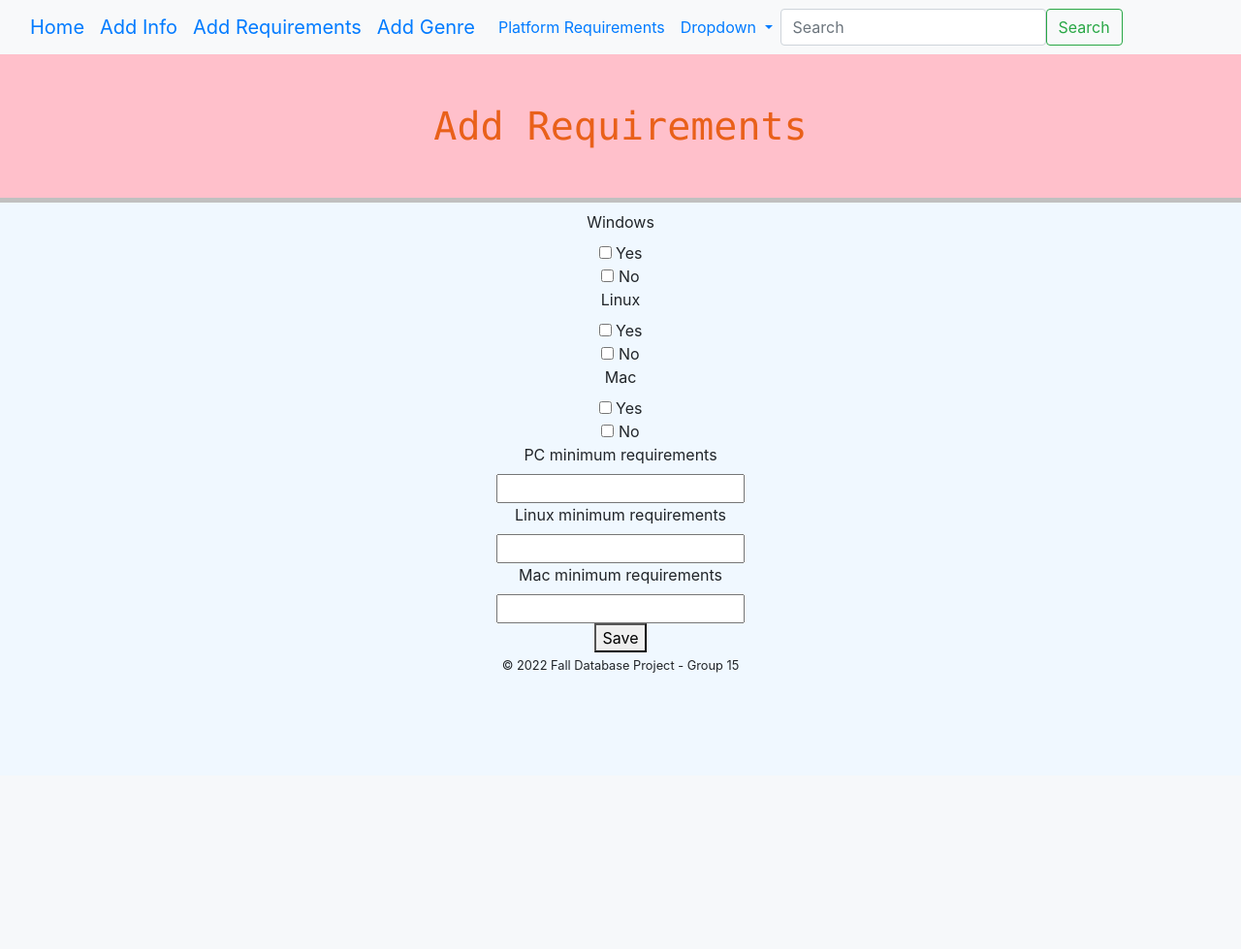
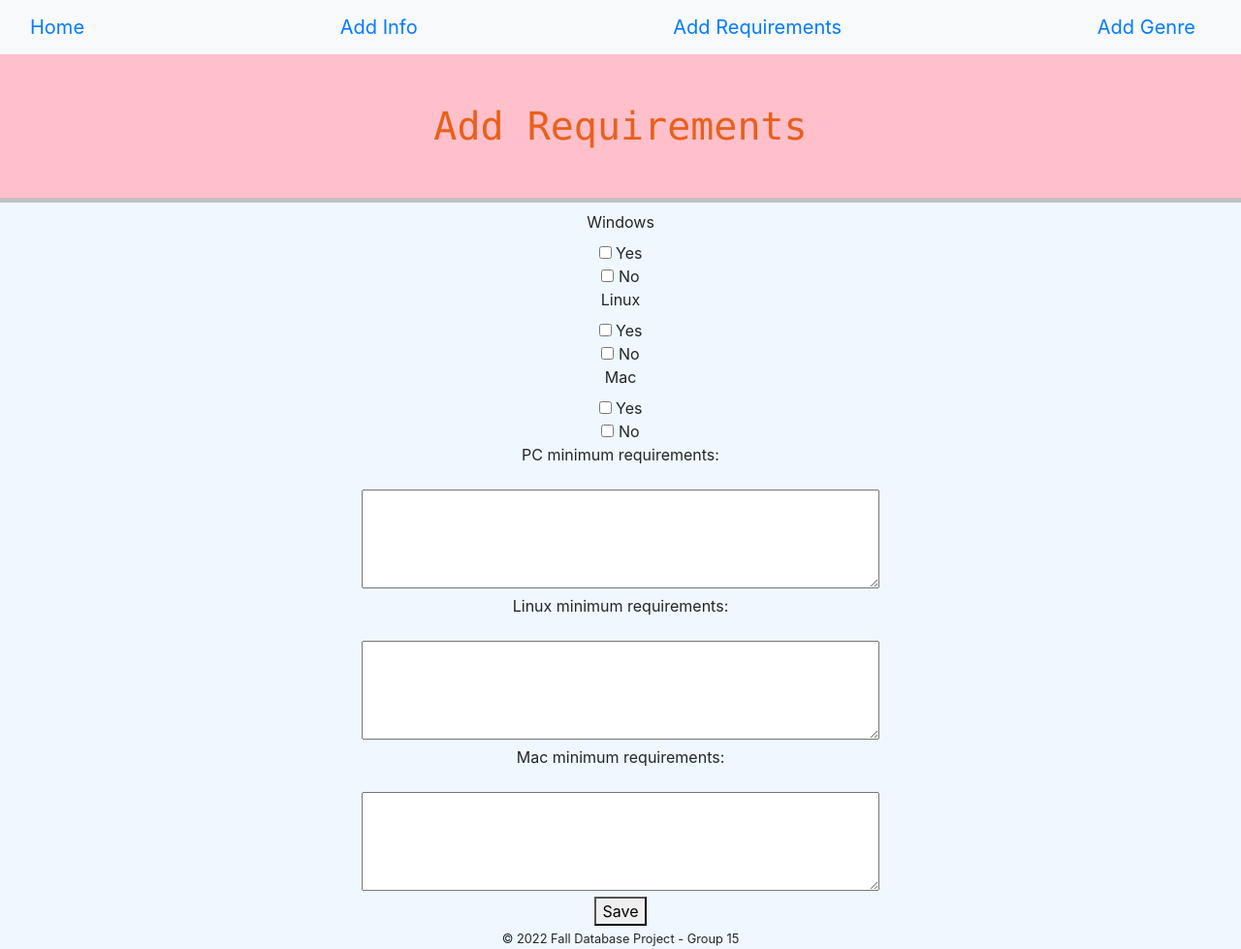
Before and after one commit to itudb2215/itudb2215, a Flask app: page /requirements_edit in a window 1280 px wide. Shown: the whole page at 97% size. Before the commit the page ends 694 px from the top, so only its background shows below. Run offline with Flask 2, Linux system fonts and the light colour scheme; some libraries are stand-ins or nearby versions.

Commit message:
Add default validation and text area

```diff
--- a/project_flask/templates/home.html
+++ b/project_flask/templates/home.html
@@ -7,7 +7,7 @@
 <p>Have a nice {{ day }}!</p>
 
 <a href="{{ url_for('game_insert_page') }}" class="btn btn-primary btn btn-warning btn-lg" aria-current="page"> Insert a new game</a>
-<p>Last game {{last_game}}</p>
+<p>Last visited game id {{last_game}}</p>
 
 <div style="width: 50%; margin: auto">
   {% if games %}
@@ -20,6 +20,7 @@
           {% endif %}
     <div style="padding: 10px; background-color:  {{ bg_color }}; margin: 20px">
       <p>#{{ loop.index }}</p>
+      <p style="font-size: 16px">ID: {{ game.game_id }}</p>
       <p style="font-size: 24px">{{ game.query_name }}</p>
       <p style="font-size: 16px">{{ game.release_date }}</p>
       <p style="font-size: 16px">Required Age: {{ game.required_age }} Metacritic: {{ game.metacritic }}</p>
--- a/project_flask/templates/info_edit.html
+++ b/project_flask/templates/info_edit.html
@@ -20,14 +20,14 @@
       <div class="field">
         <label for="title" class="label">Support URL</label>
         <div class="control">
-          <input type="text" name="supporturl" class="input" />
+          <input type="text" name="supporturl" class="input" required />
         </div>
       </div>
 
       <div class="field">
         <label for="title" class="label">Website</label>
         <div class="control">
-          <input type="text" name="website" class="input" />
+          <input type="text" name="website" class="input" required />
         </div>
       </div>
 
--- a/project_flask/templates/navbar.html
+++ b/project_flask/templates/navbar.html
@@ -7,27 +7,13 @@
       <button class="navbar-toggler" type="button" data-bs-toggle="collapse" data-bs-target="#navbarSupportedContent" aria-controls="navbarSupportedContent" aria-expanded="false" aria-label="Toggle navigation">
         <span class="navbar-toggler-icon"></span>
       </button>
+      <!--
       <div class="collapse navbar-collapse" id="navbarSupportedContent">
-        <ul class="navbar-nav me-auto mb-2 mb-lg-0">
-          <li class="nav-item">
-            <a class="nav-link active" aria-current="page" href="#">Platform Requirements</a>
-          </li>
-          <li class="nav-item dropdown">
-            <a class="nav-link dropdown-toggle" href="#" role="button" data-bs-toggle="dropdown" aria-expanded="false">
-              Dropdown
-            </a>
-            <ul class="dropdown-menu">
-              <li><a class="dropdown-item" href="#">User Information</a></li>
-              <li><a class="dropdown-item" href="#">Game Tags</a></li>
-              <li><hr class="dropdown-divider"></li>
-              <li><a class="dropdown-item" href="#">Price Information</a></li>
-            </ul>
-          </li>
-        </ul>
         <form class="d-flex" role="search" >
           <input class="form-control me-2" type="search" placeholder="Search" aria-label="Search">
           <button class="btn btn-outline-success" type="submit">Search</button>
         </form>
       </div>
+    -->
     </div>
   </nav>
--- a/project_flask/templates/requirements_edit.html
+++ b/project_flask/templates/requirements_edit.html
@@ -33,27 +33,18 @@
         </div>
       </div>
 
-      <div class="field">
-        <label for="title" class="label">PC minimum requirements</label>
-        <div class="control">
-          <input type="text" name="pcminreqtext" class="input" />
-        </div>
-      </div>
 
-      <div class="field">
-        <label for="title" class="label">Linux minimum requirements</label>
-        <div class="control">
-          <input type="text" name="linuxminreqtext" class="input" />
-        </div>
-      </div>
+      <p><label for="title">PC minimum requirements:</label></p>
+      <textarea id="title" name="pcminreqtext" rows="4" cols="50" class="input"></textarea>
+      <br>
 
-      <div class="field">
-        <label for="title" class="label">Mac minimum requirements</label>
-        <div class="control">
-          <input type="text" name="macminreqtext" class="input" />
-        </div>
-      </div>
+      <p><label for="title">Linux minimum requirements:</label></p>
+      <textarea id="title" name="linuxminreqtext" rows="4" cols="50" class="input"></textarea>
+      <br>
 
+      <p><label for="title">Mac minimum requirements:</label></p>
+      <textarea id="title" name="macminreqtext" rows="4" cols="50" class="input"></textarea>
+      <br>
 
       <div class="field is-grouped">
         <div class="control">
--- a/project_flask/templates/update_genre.html
+++ b/project_flask/templates/update_genre.html
@@ -1,5 +1,5 @@
 {% extends "layout.html" %}
-{% block title %}Update Genre{% endblock %}
+{% block title %}Update Genre of {{selected_game.query_name}}{% endblock %}
 {% block content %}
     <h1 class="title  has-text-info-dark">Update Genre</h1>  <!--Add game name info-->
 
--- a/project_flask/templates/update_info.html
+++ b/project_flask/templates/update_info.html
@@ -17,14 +17,14 @@
         <div class="field">
             <label for="title" class="label">Support URL</label>
             <div class="control">
-            <input type="text" name="supporturl" class="input" value="{{info.supporturl}}"/>
+            <input type="text" name="supporturl" class="input" value="{{info.supporturl}}" required/>
             </div>
         </div>
 
         <div class="field">
             <label for="title" class="label">Website</label>
             <div class="control">
-            <input type="text" name="website" class="input" value="{{info.website}}"/>
+            <input type="text" name="website" class="input" value="{{info.website}}" required/>
             </div>
         </div>
 
```
Also changed, not shown: project_flask/templates/update_requirements.html (+9 -19 lines).
